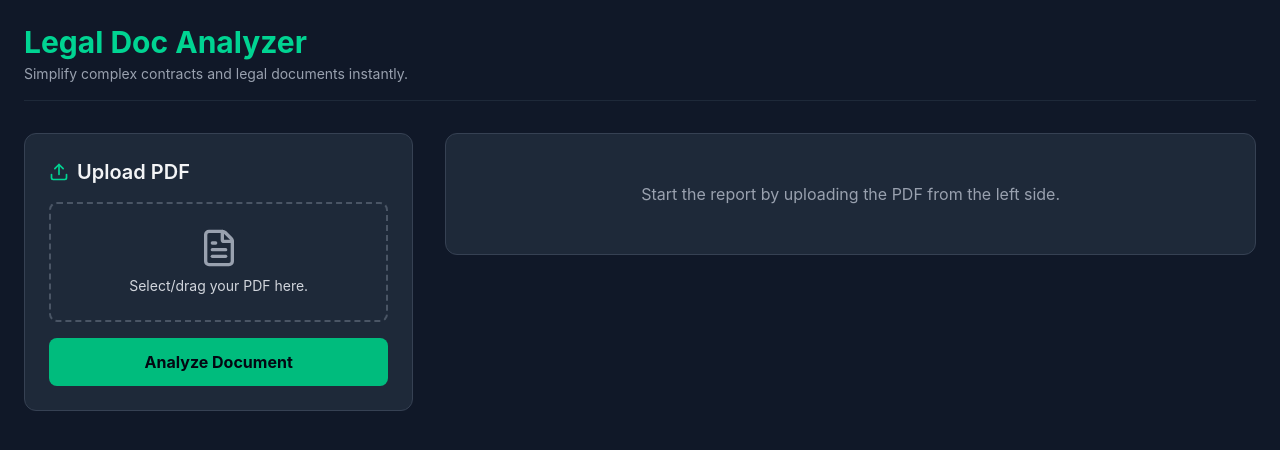
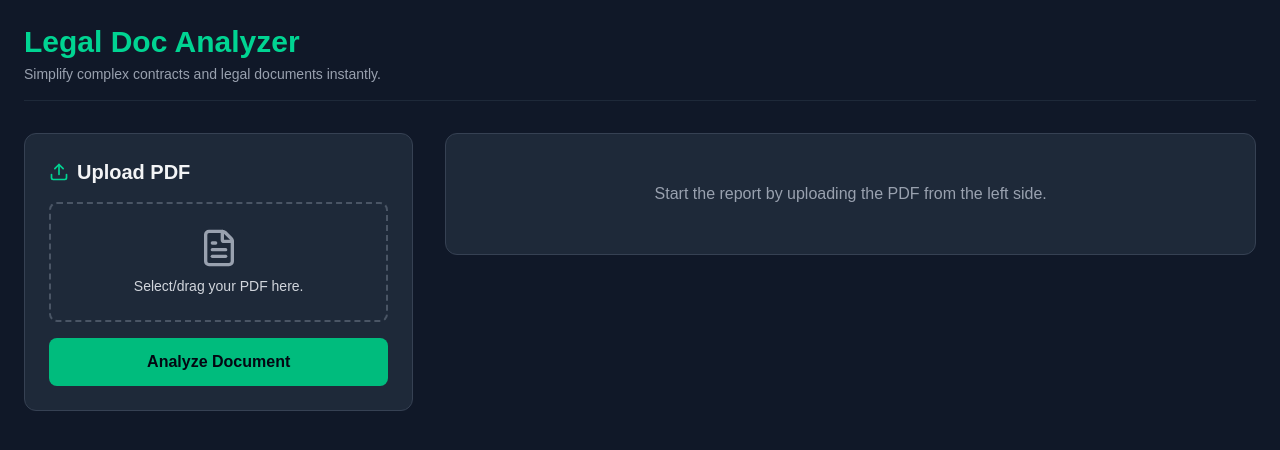
Before and after one commit to ShubhVadke/legal-insighter, a Next.js app in the folder frontend/: page / in a window 1280 px wide. Shown: the top 450 px of the page. Built offline with nearby package versions, Linux system fonts and the light colour scheme.

Commit message:
Update globals.css

```diff
--- a/frontend/app/globals.css
+++ b/frontend/app/globals.css
@@ -22,5 +22,5 @@
 body {
   background: var(--background);
   color: var(--foreground);
-  font-family: "Geomini", -apple-system, BlinkMacSystemFont, "Segoe UI", Roboto, Helvetica, Arial, sans-serif;
+  font-family: "Nunito Sans", sans-serif;
 }
```
